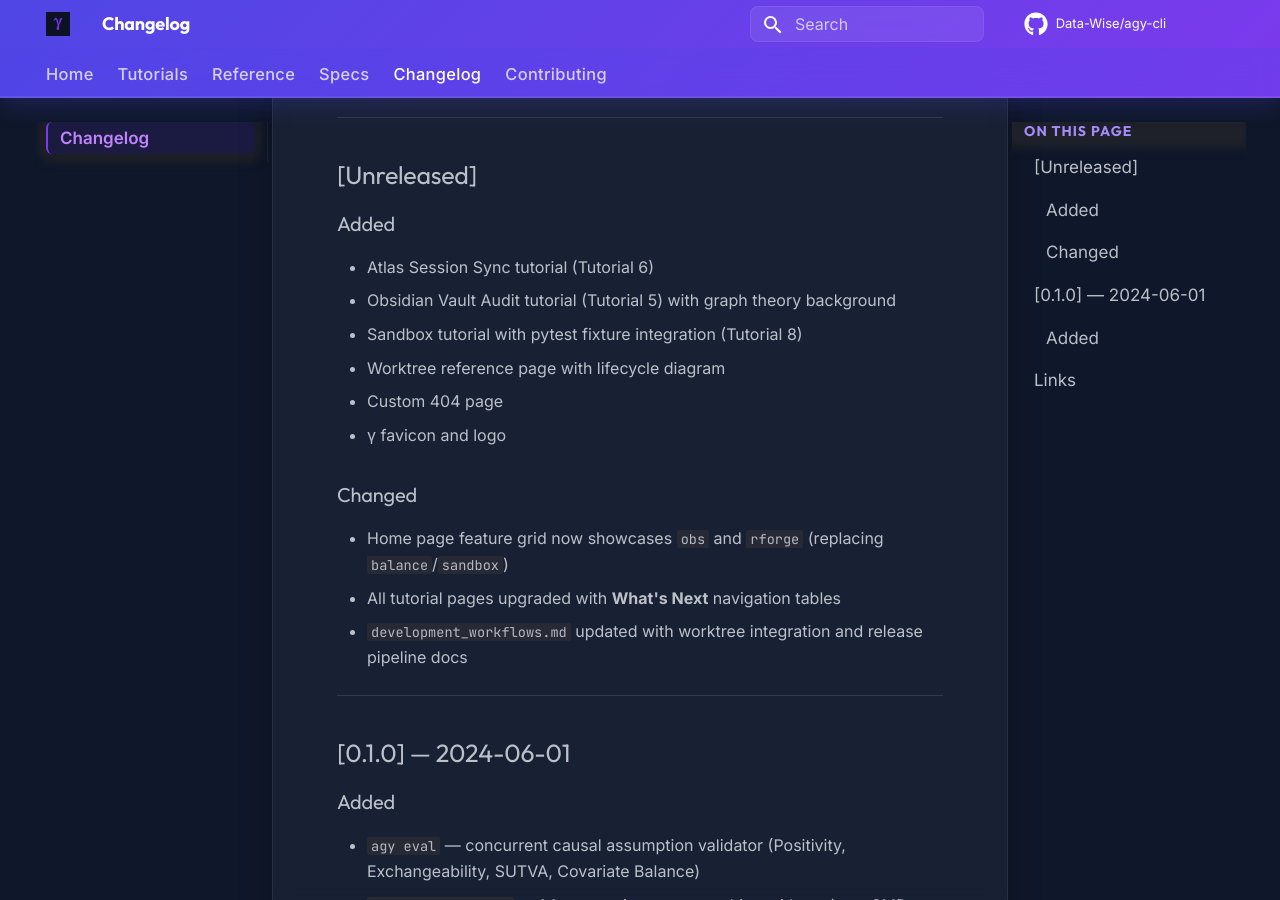
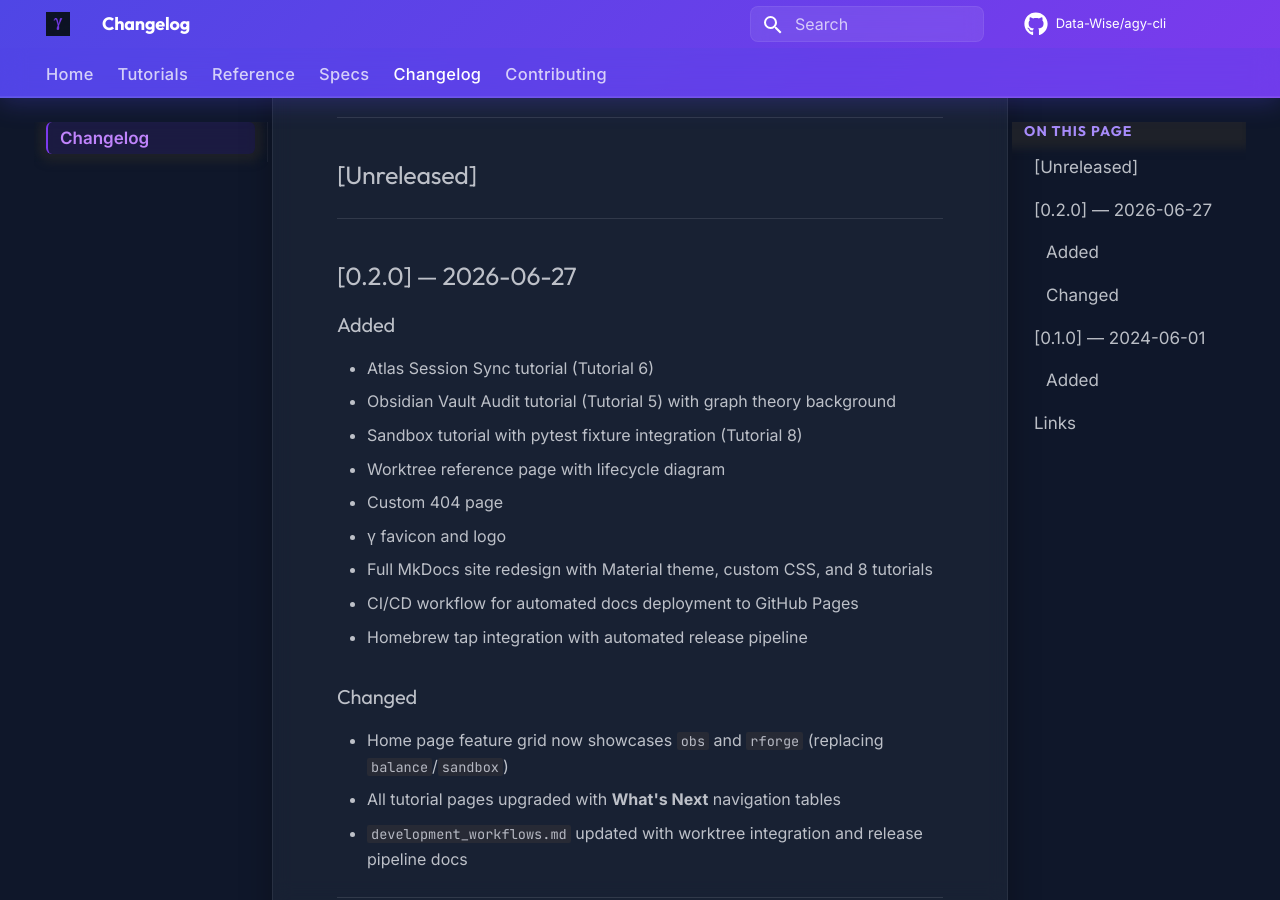
Before and after one commit to Data-Wise/agy-cli, an MkDocs documentation site: the page built from docs/changelog.md, in a window 1280 px wide and 900 px high, scrolled down 238 px. Built offline with MkDocs 1.6.1 and Material for MkDocs 9.7.7, drawn with Linux system fonts in a browser that asks for light colours; comment, search, counter and statistics services are not loaded.

Commit message:
chore: bump version to v0.2.0 and stamp changelog

```diff
--- a/docs/changelog.md
+++ b/docs/changelog.md
@@ -6,6 +6,10 @@ All notable changes to `agy-cli`. Format follows [Keep a Changelog](https://keep
 
 ## [Unreleased]
 
+---
+
+## [0.2.0] — 2026-06-27
+
 ### Added
 - Atlas Session Sync tutorial (Tutorial 6)
 - Obsidian Vault Audit tutorial (Tutorial 5) with graph theory background
@@ -13,6 +17,9 @@ All notable changes to `agy-cli`. Format follows [Keep a Changelog](https://keep
 - Worktree reference page with lifecycle diagram
 - Custom 404 page
 - γ favicon and logo
+- Full MkDocs site redesign with Material theme, custom CSS, and 8 tutorials
+- CI/CD workflow for automated docs deployment to GitHub Pages
+- Homebrew tap integration with automated release pipeline
 
 ### Changed
 - Home page feature grid now showcases `obs` and `rforge` (replacing `balance`/`sandbox`)
--- a/pyproject.toml
+++ b/pyproject.toml
@@ -4,7 +4,7 @@ build-backend = "setuptools.build_meta"
 
 [project]
 name = "agy-cli"
-version = "0.1.0"
+version = "0.2.0"
 description = "Antigravity (agy) CLI engine for R stats, causal inference, and workspace management"
 readme = "README.md"
 license = {text = "MIT"}
```
